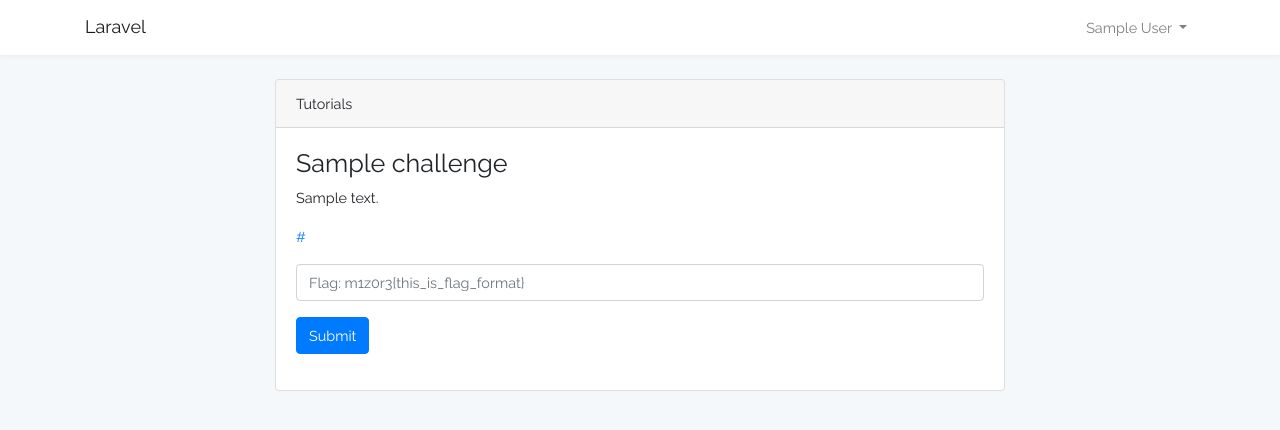
After one commit to ryotosaito/beginner-sqli, a Laravel app: template resources/views/challenge.blade.php in a window 1280 px wide. The commit adds this page. Shown: the top 430 px of the page. Run offline with Laravel 8, Linux system fonts and the light colour scheme; a user stored in the database is signed in; tables that the repository leaves empty hold one stand-in row (values such as "Sample post"); the template is opened without the code that fills it: most values are stand-ins (such as "Sample title", 1, 10 or a date in 2020).

Commit message:
[update] enable flag submission

```diff
--- a/app/User.php
+++ b/app/User.php
@@ -28,6 +28,6 @@ class User extends Authenticatable
     ];
 
     public function solves() {
-        return $this->hasMany('challenges');
+        return $this->belongsToMany('App\Challenge');
     }
 }
--- a/resources/views/auth/login.blade.php
+++ b/resources/views/auth/login.blade.php
@@ -15,7 +15,7 @@
                             <label for="name" class="col-sm-4 col-form-label text-md-right">{{ __('User Name') }}</label>
 
                             <div class="col-md-6">
-                                <input id="name" type="name" class="form-control{{ $errors->has('name') ? ' is-invalid' : '' }}" name="name" value="{{ old('name') }}" required autofocus>
+                                <input id="name" type="text" class="form-control{{ $errors->has('name') ? ' is-invalid' : '' }}" name="name" value="{{ old('name') }}" required autofocus>
 
                                 @if ($errors->has('name'))
                                     <span class="invalid-feedback">
--- /dev/null
+++ b/resources/views/challenge.blade.php
@@ -0,0 +1,34 @@
+@extends('layouts.app')
+
+@section('content')
+    <div class="container">
+        <div class="row justify-content-center">
+            <div class="col-md-8">
+                @if (session('error'))
+                    <div class="alert alert-danger">
+                        {{ session('error') }}
+                    </div>
+                @endif
+                <div class="card">
+                    <div class="card-header">Tutorials</div>
+                    <div class="card-body">
+                        <h3>{{ $challenge->title }}</h3>
+                        <p>{{ $challenge->description }}</p>
+                        @if ($challenge->url)
+                            <p><a href="{{ $challenge->url }}">{{ $challenge->url }}</a></p>
+                        @endif
+                        <form action="{{ route('submit', ['id' => $challenge->id]) }}" method="post">
+                            {{ csrf_field() }}
+                            <div class="form-group">
+                                <input type="text" id="flag" class="form-control" name="flag" placeholder="Flag: m1z0r3{this_is_flag_format}">
+                            </div>
+                            <div class="form-group">
+                                <button type="submit" class="btn btn-primary">Submit</button>
+                            </div>
+                        </form>
+                    </div>
+                </div>
+            </div>
+        </div>
+    </div>
+@endsection
--- a/resources/views/home.blade.php
+++ b/resources/views/home.blade.php
@@ -15,7 +15,7 @@
                     <div class="row">
                         @foreach ($tutorials as $tutorial)
                             <div class="col-sm-3 mb-2">
-                                <a href="#" class="card text-center @if($tutorial->is_solved_by(Auth::id())) text-white bg-success @endif">
+                                <a href="{{ route('challenge', ['id' => $tutorial->id]) }}" class="card text-center @if($tutorial->is_solved_by(Auth::id())) text-white bg-success @endif">
                                     <div class="card-body">Stage {{ $tutorial->number }}</div>
                                 </a>
                             </div>
@@ -29,7 +29,7 @@
                     <div class="row">
                         @foreach ($challenges as $challenge)
                             <div class="col-sm-3 mb-2">
-                                <a href="#" class="card text-center @if($challenge->is_solved_by(Auth::id())) text-white bg-success @endif">
+                                <a href="{{ route('challenge', ['id' => $challenge->id]) }}" class="card text-center @if($challenge->is_solved_by(Auth::id())) text-white bg-success @endif">
                                     <div class="card-body">Stage {{ $challenge->number }}</div>
                                 </a>
                             </div>
--- a/routes/web.php
+++ b/routes/web.php
@@ -15,4 +15,6 @@ Auth::routes();
 
 Route::middleware('auth')->group(function (){
     Route::get('/', 'HomeController@index')->name('home');
+    Route::get('/challenge/{id}', 'ChallengeController@show')->name('challenge');
+    Route::post('/challenge/{id}', 'ChallengeController@submit')->name('submit');
 });
```
Also changed, not shown: app/Http/Controllers/ChallengeController.php (added, +56 -0 lines), database/migrations/2018_05_14_113950_create_challenges_table.php, database/migrations/2018_05_14_122022_create_challenge_user_table.php.
